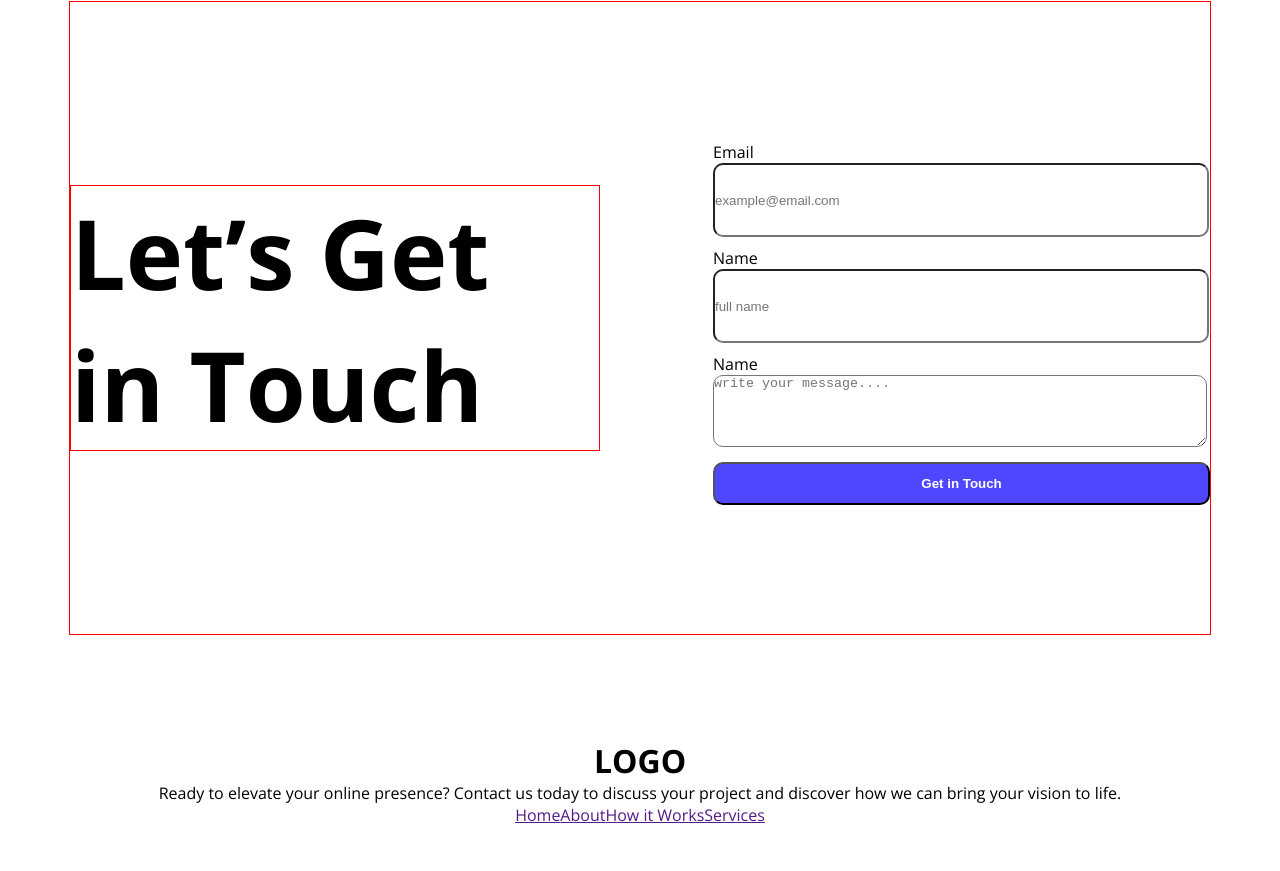
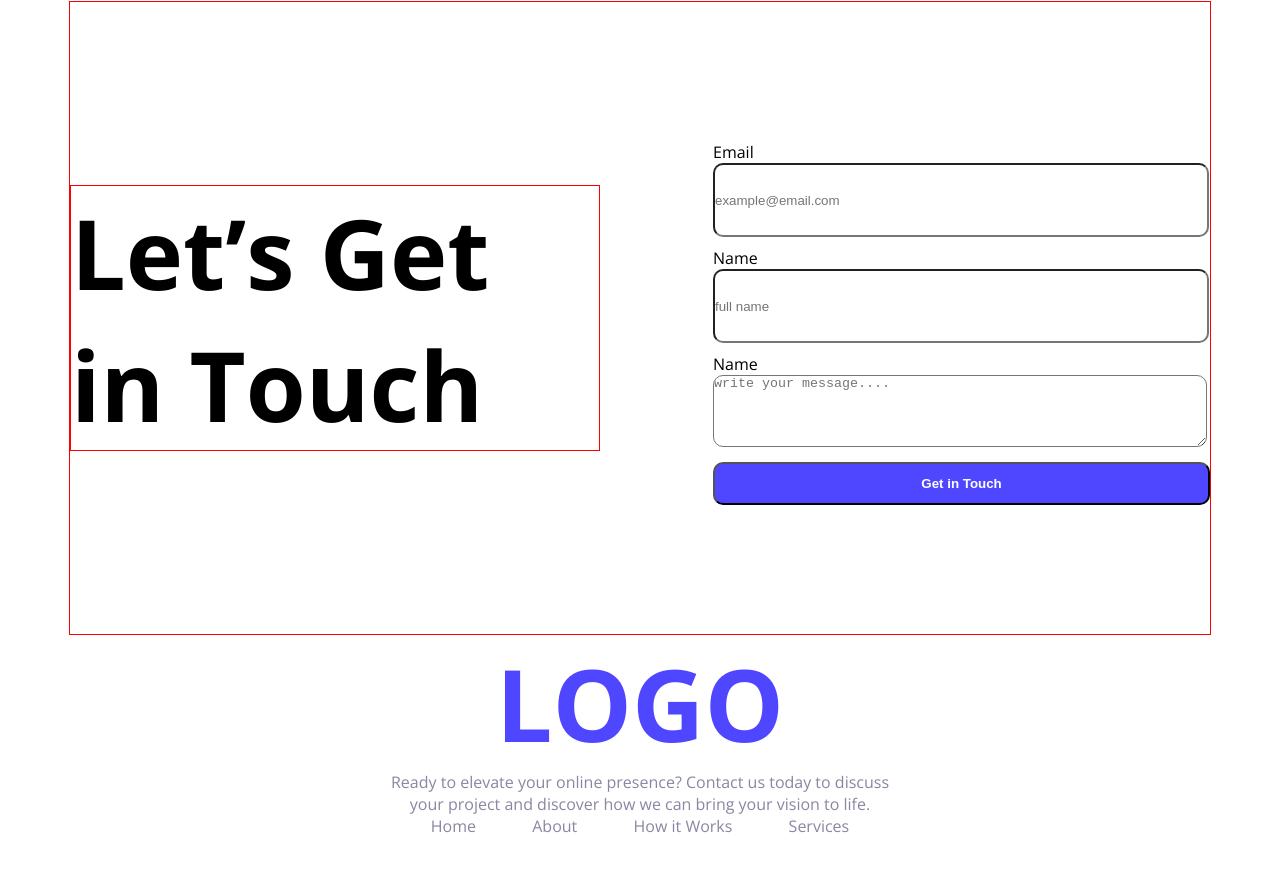
Before and after one commit to md-rafiul-islam/assignment-1, a plain HTML site: page index.html in a window 1280 px wide. Shown: the part 1660-2531 px from the top of the page. Before the commit the page ends 2486 px from the top, so only its background shows below. Drawn offline with nearby package versions, Linux system fonts and the light colour scheme.

Commit message:
footer implemented

```diff
--- a/index.html
+++ b/index.html
@@ -106,15 +106,17 @@
       </section>
     </main>
 
-    <footer class="text-center">
-      <h1>LOGO</h1>
-      <p>
-        Ready to elevate your online presence? Contact us today to discuss your
-        project and discover how we can bring your vision to life.
-      </p>
-      <div class="some-text">
-        <a href="">Home</a><a href="">About</a><a href="">How it Works</a
-        ><a href="">Services</a>
+    <footer class="">
+      <div class="seimama text-center">
+        <h1 class="inter-font primary-color">LOGO</h1>
+        <p>
+          Ready to elevate your online presence? Contact us today to discuss
+          your project and discover how we can bring your vision to life.
+        </p>
+        <div class="some-text">
+          <a href="">Home</a><a href="">About</a><a href="">How it Works</a
+          ><a href="">Services</a>
+        </div>
       </div>
     </footer>
   </body>
--- a/styles/style.css
+++ b/styles/style.css
@@ -183,7 +183,23 @@ form label {
 /* footer */
 
 footer{
-  margin-top: 104px;
-  width: auto;
+  margin:0 auto;
+  margin-top: 104;
+  margin-bottom: 104px;
+  max-width: 531px;
   height: 488;
 }
+footer h1{
+  font-size: 100px;
+}
+footer p{
+  color: #8987A1;
+}
+.some-text{
+  display: flex;
+  justify-content: space-evenly;
+}
+.some-text a{
+  text-decoration: none;
+  color: #8987A1;
+}
```
